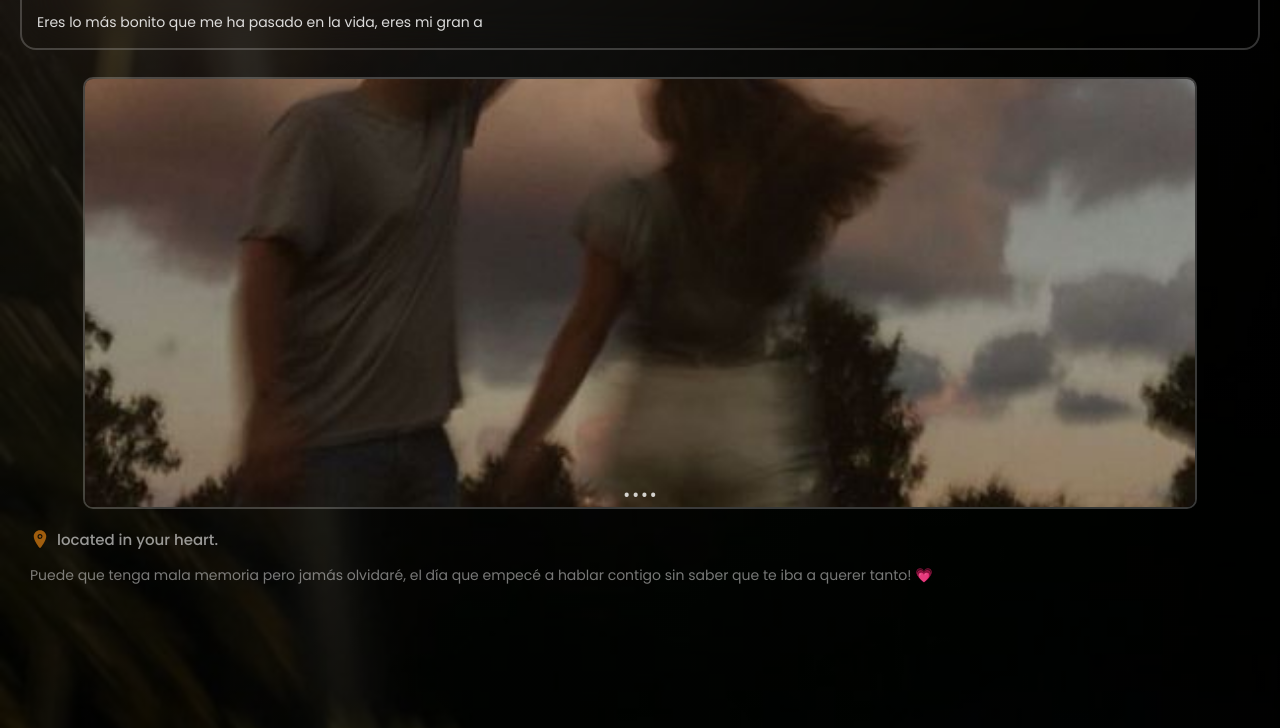
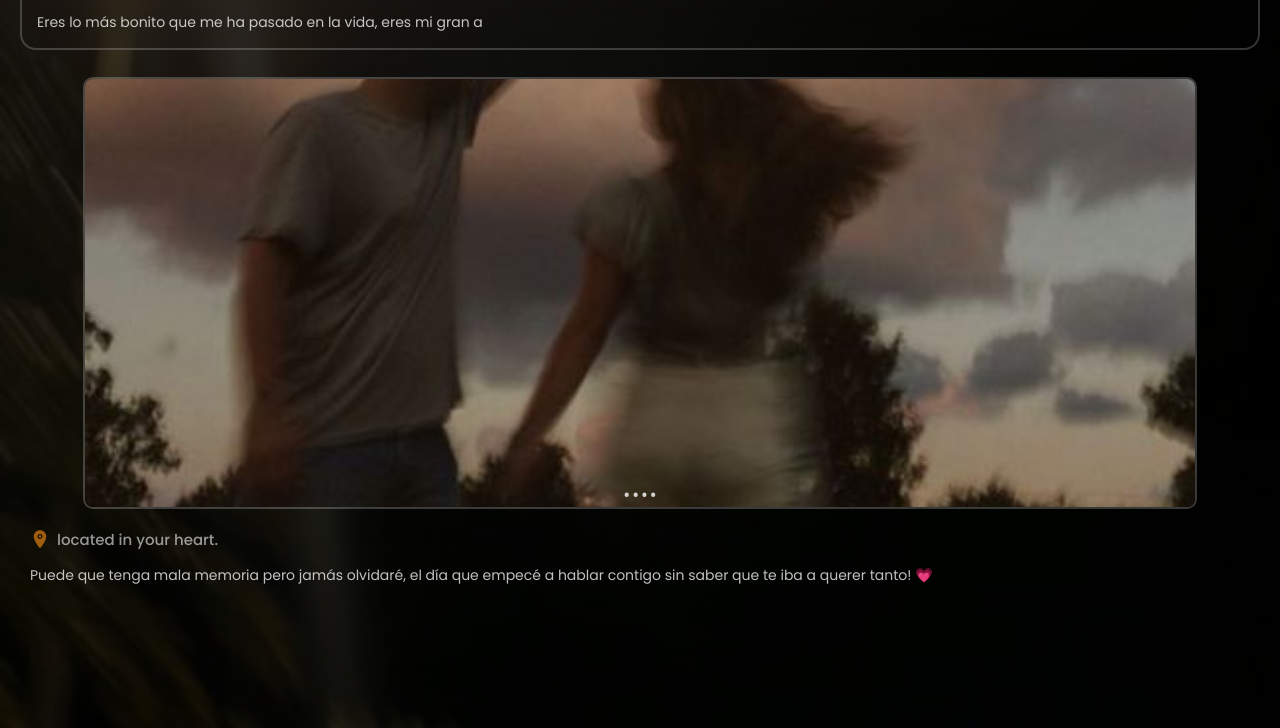
Before and after one commit to snayderthAes/loveLetter, a website: page public/index.html in a window 1280 px wide. Shown: the part 72-800 px from the top of the page. Drawn offline with nearby package versions, Linux system fonts and the light colour scheme; a web font is replaced by a local one.

Commit message:
cambio de color de texto

```diff
--- a/public/index.html
+++ b/public/index.html
@@ -98,7 +98,7 @@
         </div>
 
         <div class="mt-[15px]">
-            <p class="font-primario font-normal text-[14px] text-[#ffffffd8]" id="mensaje"></p>
+            <p class="font-primario font-normal text-[14px] text-[#ffffffc0]" id="mensaje"></p>
         </div>
     </div>
 
@@ -135,7 +135,7 @@
     <!--text-->
 
     <div class="w-full px-[10px]">
-        <p class="text-[#fff7] font-primario text-[14px]">Puede que tenga mala memoria pero jamás olvidaré, el día que empecé a hablar contigo sin saber que te iba a querer tanto! <span class="text-[14px] text-[#fff]">💗</span></p>
+        <p class="text-[#ffffffc0] font-primario text-[14px]">Puede que tenga mala memoria pero jamás olvidaré, el día que empecé a hablar contigo sin saber que te iba a querer tanto! <span class="text-[14px] text-[#fff]">💗</span></p>
     </div>
 
     <audio id="miAudio" autoplay style="display: none;">
```
Also changed, not shown: public/style.css.
